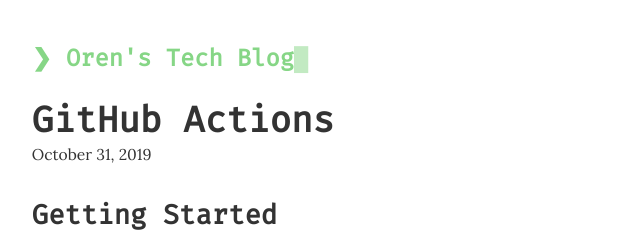
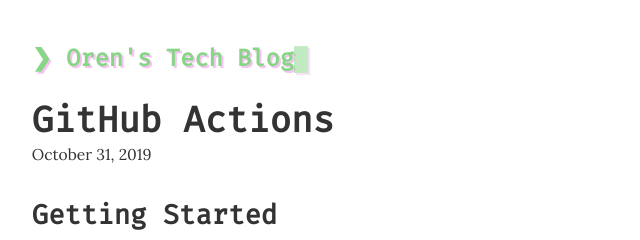
Before and after one commit to orenfromberg/orenfromberg.tech, a Gatsby site: page /github-actions/ in a window 1280 px wide. Shown: the top 240 px of the page, 272-912 px from the left. Built offline with nearby package versions, Linux system fonts and the light colour scheme; Gatsby itself is replaced by a stand-in of ours; some packages are replaced by stand-ins of ours; a web font is replaced by a local one.

Commit message:
Adding text-shadow

```diff
--- a/src/styles/global.css
+++ b/src/styles/global.css
@@ -67,6 +67,7 @@
 span.header > h1, span.header > h3 {
     color: #86d686;
     font-family: "Fira Mono",ui-monospace,monospace;
+    text-shadow: 2px 2px #f8c2f4;
 }
 
 span.header h1::before, span.header h3::before {
```
